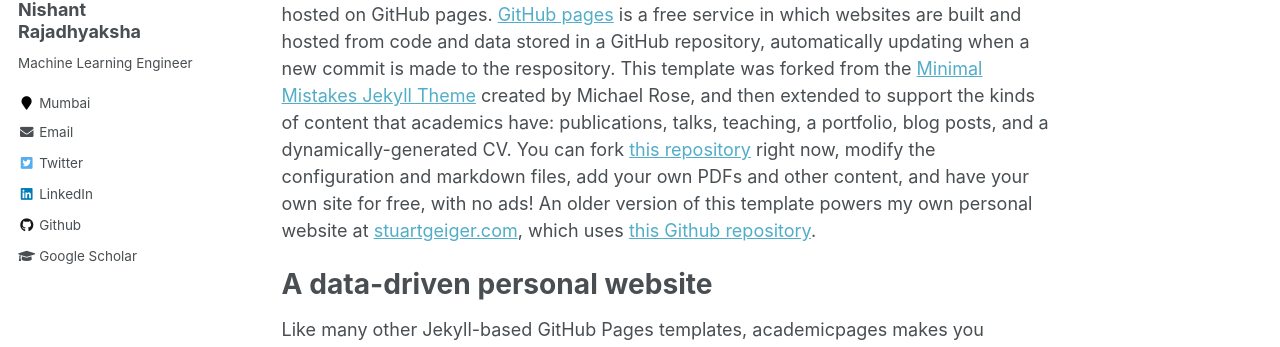
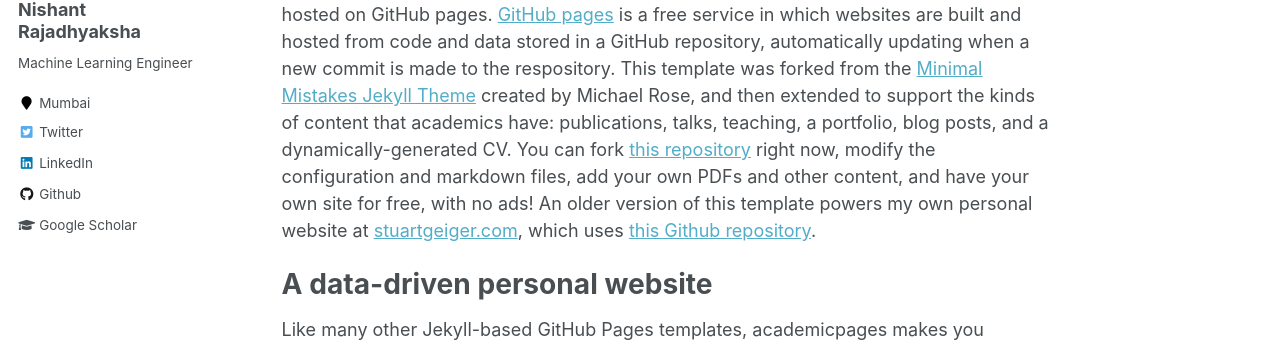
Before and after one commit to nishant42491/nishant42491.github.io, a Jekyll site: the page built from _pages/about.md, in a window 1280 px wide. Shown: the part 214-561 px from the top of the page. Built offline with Jekyll 4.4.1, drawn with Linux system fonts in a browser that asks for light colours.

Commit message:
Update _config.yml

```diff
--- a/_config.yml
+++ b/_config.yml
@@ -87,7 +87,7 @@ author:
   employer         :
   pubmed           :
   googlescholar    : "https://scholar.google.com/citations?user=YA5z9EQAAAAJ&hl=en"
-  email            : "n.rajadhyaksha@somaiya.edu"
+  email            :
   researchgate     :  # example: "https://www.researchgate.net/profile/yourprofile"
   uri              :
   bitbucket        :
@@ -103,7 +103,7 @@ author:
   impactstory      : #"https://profiles.impactstory.org/u/xxxx-xxxx-xxxx-xxxx"
   lastfm           :
   linkedin         : "nishant-rajadhyaksha-a1528b20a"
-  orcid            :
+  orcid            : #"h"
   pinterest        :
   soundcloud       :
   stackoverflow    : # http://stackoverflow.com/users/123456/username
```
